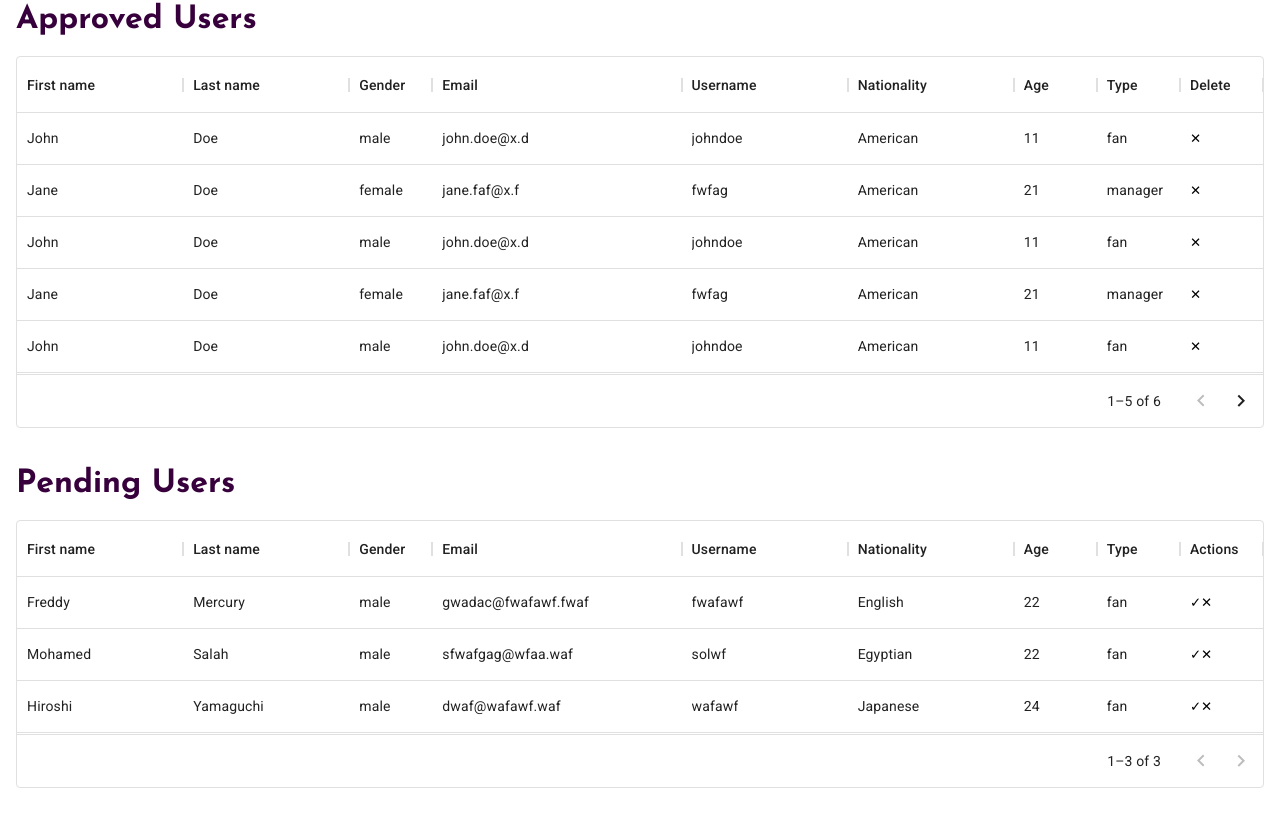
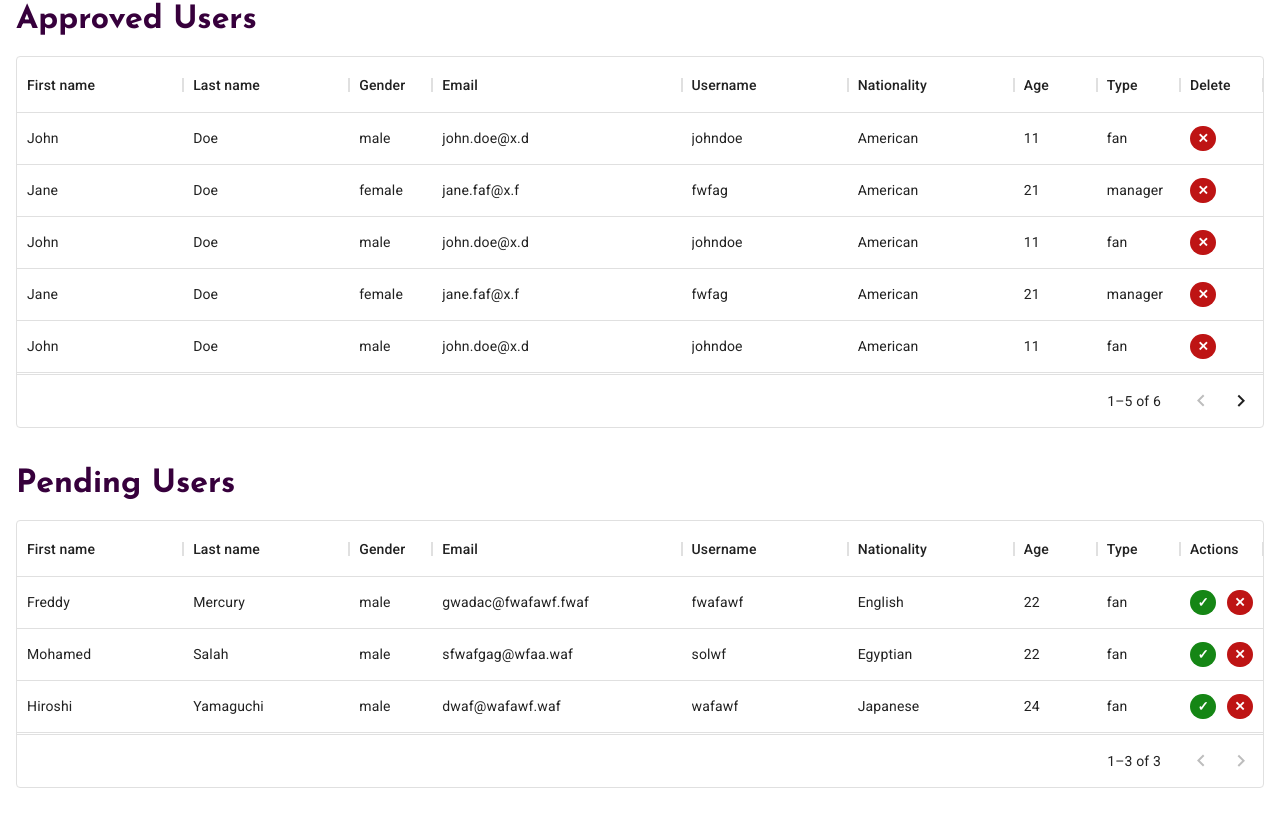
Before and after one commit to yahia3200/Heavens-Cup, a React (Vite) app in the folder WC22Front/: page /admin in a window 1280 px wide. Shown: the part 440-1266 px from the top of the page. Built offline with nearby package versions, Linux system fonts and the light colour scheme; a web font is replaced by a local one.

Commit message:
a lil bit of tatata taratara

```diff
--- a/WC22Front/src/styles/AdminPage.scss
+++ b/WC22Front/src/styles/AdminPage.scss
@@ -9,6 +9,9 @@ $secondary-color: #e90052;
 
 // create a variable for the tertiary color
 $tertiary-color: #963cff;
+
+$red: #be1414;
+$green: #158615;
 
 .admin-page{
     margin-top: 20px;
@@ -32,3 +35,53 @@ $tertiary-color: #963cff;
         }
     }
 }
+
+.admin-page__approved-users__container__data-grid__delete-button {
+    background-color: $red;
+    color: white;
+    border: none;
+    border-radius: 80px;
+    padding: 5px 7.5px;
+    cursor: pointer;
+    transition: all .1s ease-in-out;
+    font-weight: 800;
+    &:hover {
+        background-color: saturate(lighten($red, 20), $amount: 30);
+    }
+}
+
+.admin-page__pending-users__container__data-grid__actions{
+    display: flex;
+    justify-content: space-between;
+    align-items: center;
+    width: 100px;
+    margin: 0 auto;
+
+    &__approve-button {
+        background-color: $green;
+        color: white;
+        border: none;
+        border-radius: 80px;
+        padding: 5px 7.5px;
+        cursor: pointer;
+        transition: all .1s ease-in-out;
+        font-weight: 800;
+        &:hover {
+            background-color: saturate(lighten($green, 10), $amount: 25);
+        }
+    }
+
+    &__reject-button {
+        background-color: $red;
+        color: white;
+        border: none;
+        border-radius: 80px;
+        padding: 5px 7.5px;
+        cursor: pointer;
+        transition: all .1s ease-in-out;
+        font-weight: 800;
+        &:hover {
+            background-color: saturate(lighten($red, 20), $amount: 30);
+        }
+    }
+}
```
